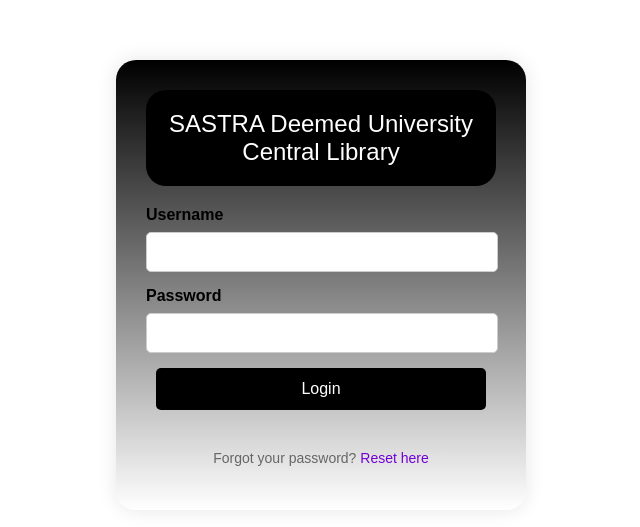
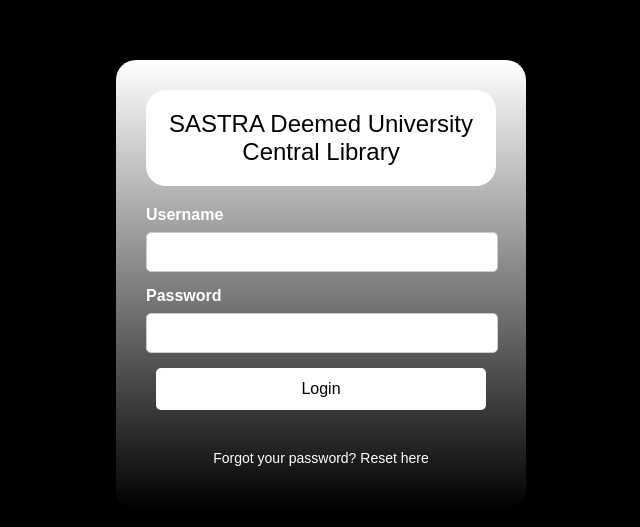
Before and after one commit to SuhailaFathimaS/SuhailaFathimaS.github.io, a plain HTML site: page index.html in a window 1280 px wide. Shown: the part 115-642 px from the top of the page, without its empty margins (319-959 px from the left). Drawn offline with Linux system fonts and the light colour scheme.

Commit message:
Update index.html

```diff
--- a/index.html
+++ b/index.html
@@ -6,7 +6,7 @@
     <title>Login</title>
     <style>
         body {
-            background-color: #FFFFFF;
+            background-color: #000000;
             font-family: Arial, sans-serif;
             margin: 0;
             padding: 0;
@@ -15,15 +15,16 @@
             align-items: center;
             min-height: 100vh;
             margin: 0;
+            color: #FFFFFF;
         }
         .container {
             width: 350px;
             padding: 30px;
-            background-color: #fff;
+            background-color: #FFFFFF;
             border-radius: 20px;
             box-shadow: 0px 0px 20px rgba(0,0,0,0.1);
             transition: all 0.3s ease;
-            background: linear-gradient(to bottom, #000000, #FFFFFF);
+            background: linear-gradient(to bottom, #FFFFFF, #000000);
             text-align: center;
             overflow: hidden;
             transition: transform 0.3s ease;
@@ -33,8 +34,8 @@
             box-shadow: 0px 0px 30px rgba(0,0,0,0.3);
         }
         .header {
-            background-color: #000000;
-            color: #fff;
+            background-color: #FFFFFF;
+            color: #000000;
             padding: 20px 0;
             border-radius: 20px 20px 20px 20px;
         }
@@ -49,7 +50,7 @@
         label {
             display: block;
             margin-bottom: 8px;
-            color: #000000;
+            color: #FFFFFF;
             font-size: 16px;
             font-weight: bold;
             transition: color 0.3s ease;
@@ -64,16 +65,18 @@
             margin-bottom: 15px;
             font-size: 16px;
             transition: border-color 0.3s ease;
+            color: #000000;
+            background-color: #FFFFFF;
         }
         input[type="text"]:focus,
         input[type="password"]:focus {
-            border-color: #000000;
+            border-color: #FFFFFF;
         }
         input[type="submit"] {
             width: calc(100% - 20px);
             padding: 12px;
-            background-color: #000000;
-            color: #fff;
+            background-color: #FFFFFF;
+            color: #000000;
             border: none;
             border-radius: 5px;
             cursor: pointer;
@@ -81,20 +84,21 @@
             transition: background-color 0.3s ease;
         }
         input[type="submit"]:hover {
-            background-color: #FFFFFF;
+            background-color: #000000;
+            color: #FFFFFF;
         }
         .footer {
             margin-top: 20px;
-            color: #666;
+            color: #FFFFFF;
             font-size: 14px;
         }
         .footer a {
-            color: #7200d5;
+            color: #FFFFFF;
             text-decoration: none;
             transition: color 0.3s ease;
         }
         .footer a:hover {
-            color: #5a00a8;
+            color: #CCCCCC;
         }
         .decoration {
             position: relative;
@@ -105,13 +109,13 @@
             left: 50%;
             width: 200px;
             height: 200px;
-            background-color: #7200d5;
+            background-color: #FFFFFF;
             border-radius: 50%;
             transform: translateX(-50%) rotate(45deg);
             transition: background-color 0.3s ease;
         }
         .shape:hover {
-            background-color: #5a00a8;
+            background-color: #CCCCCC;
         }
     </style>
 </head>
```
